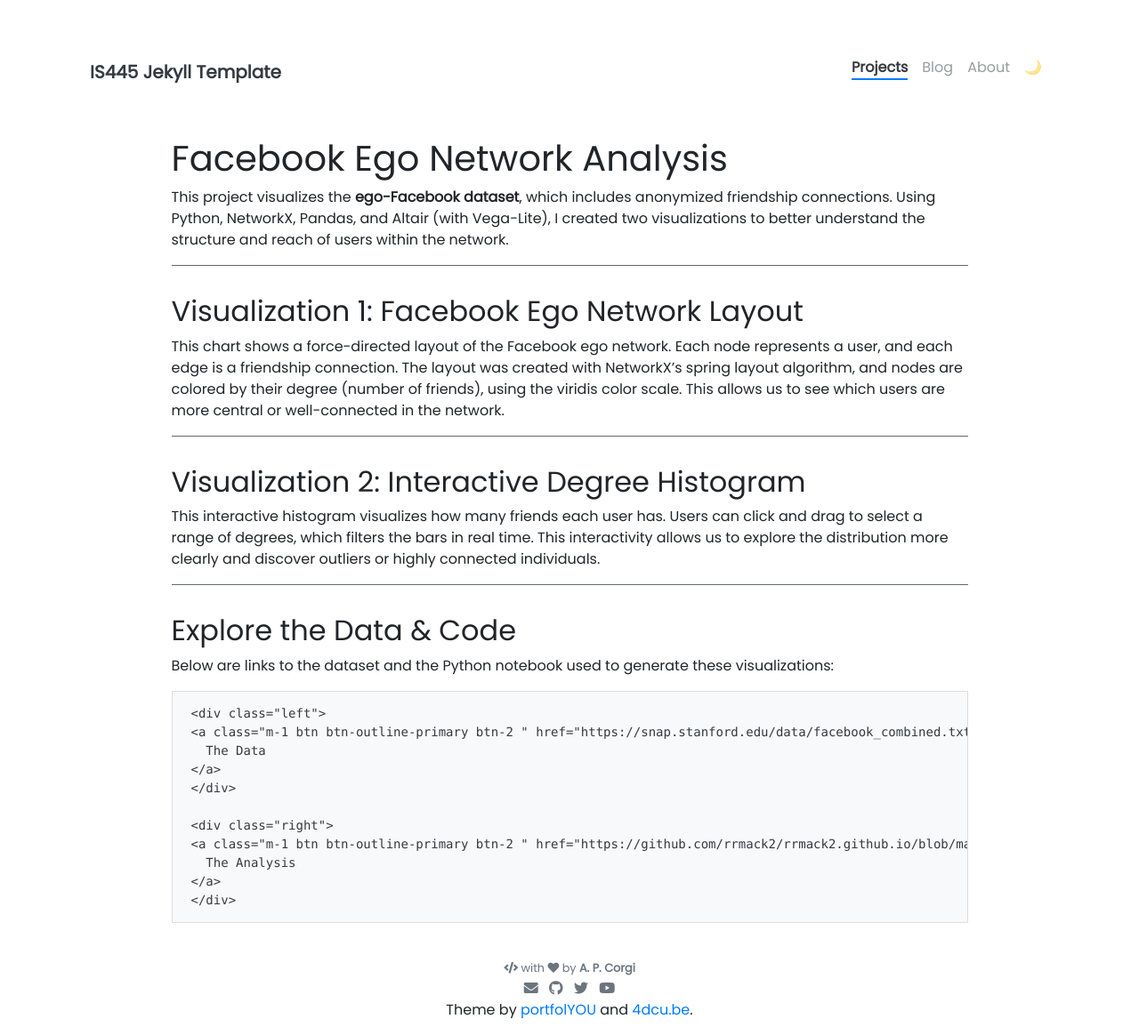
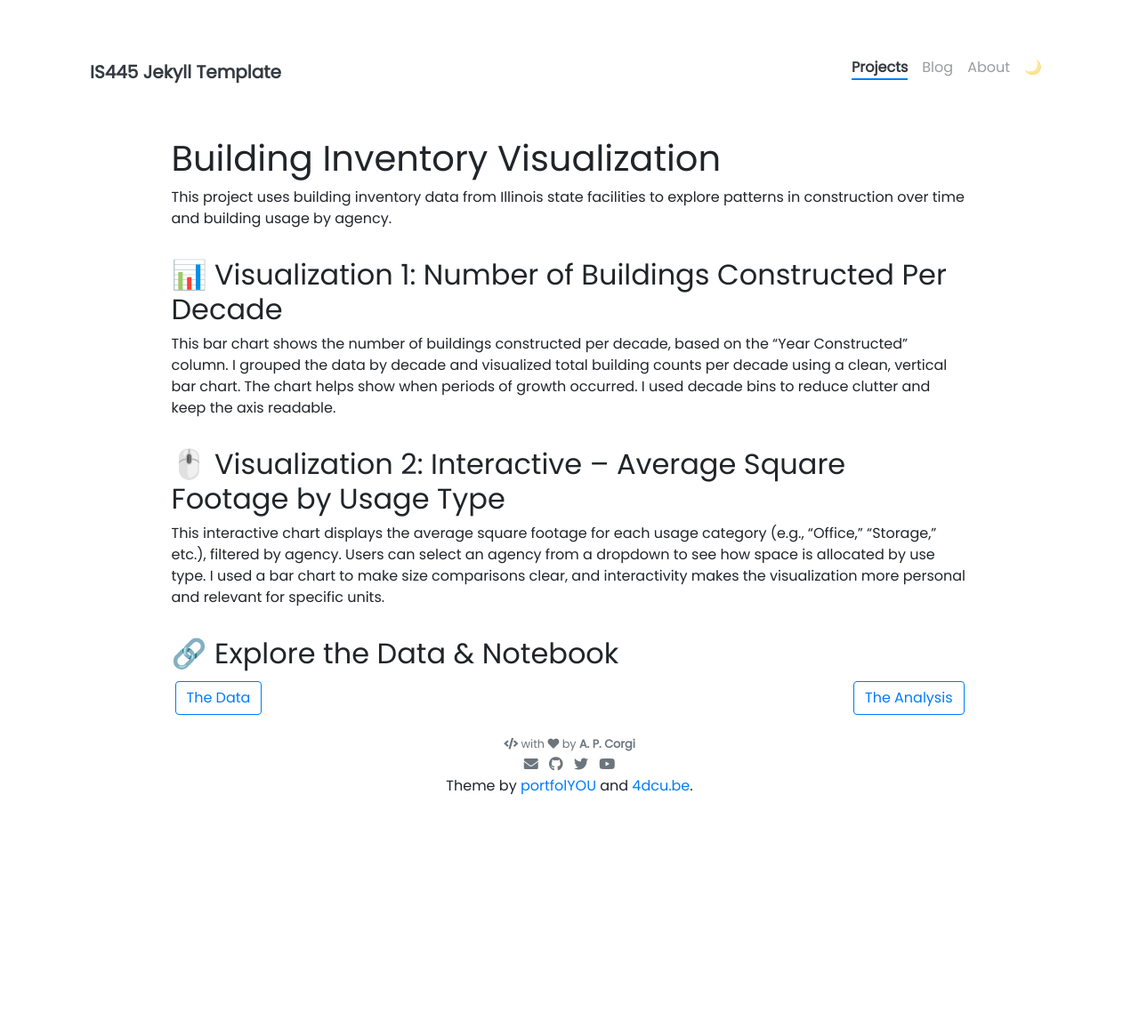
Before and after one commit to rrmack2/rrmack2.github.io, a Jekyll site: the page built from _projects/Jekyl_Webpage.md, in a window 1280 px wide. Shown: the whole page at 89% size. Built offline with Jekyll 4.4.1, drawn with Linux system fonts in a browser that asks for light colours; nearby versions of some CDN libraries; after the commit the page ends 912 px from its top, so only the background shows below that.

Commit message:
Update Jekyl_Webpage.md

````diff
--- a/_projects/Jekyl_Webpage.md
+++ b/_projects/Jekyl_Webpage.md
@@ -1,8 +1,8 @@
 ---
-name: Facebook Ego Network Analysis
+name: Building Inventory Analysis
 tools: [Python, Altair, Vega-Lite]
-image: assets/pngs/facebook_network.png
-description: An interactive data visualization project exploring Facebook friendships using Altair and Vega-Lite.
+image: assets/pngs/buildings_chart.png  # <- if you have a screenshot
+description: A data visualization project using building inventory data from the University of Illinois system.
 custom_js:
   - vega.min
   - vega-lite.min
@@ -10,34 +10,24 @@ custom_js:
   - justcharts
 ---
 
-# Facebook Ego Network Analysis
+# Building Inventory Visualization
 
-This project visualizes the **ego-Facebook dataset**, which includes anonymized friendship connections. Using Python, NetworkX, Pandas, and Altair (with Vega-Lite), I created two visualizations to better understand the structure and reach of users within the network.
+This project uses building inventory data from Illinois state facilities to explore patterns in construction over time and building usage by agency.
 
----
+## 📊 Visualization 1: Number of Buildings Constructed Per Decade
 
-## Visualization 1: Facebook Ego Network Layout
+This bar chart shows the number of buildings constructed per decade, based on the “Year Constructed” column. I grouped the data by decade and visualized total building counts per decade using a clean, vertical bar chart. The chart helps show when periods of growth occurred. I used decade bins to reduce clutter and keep the axis readable.
 
-This chart shows a force-directed layout of the Facebook ego network. Each node represents a user, and each edge is a friendship connection. The layout was created with NetworkX’s spring layout algorithm, and nodes are colored by their degree (number of friends), using the viridis color scale. This allows us to see which users are more central or well-connected in the network.
+## 🖱️ Visualization 2: Interactive – Average Square Footage by Usage Type
 
----
+This interactive chart displays the average square footage for each usage category (e.g., “Office,” “Storage,” etc.), filtered by agency. Users can select an agency from a dropdown to see how space is allocated by use type. I used a bar chart to make size comparisons clear, and interactivity makes the visualization more personal and relevant for specific units.
 
-## Visualization 2: Interactive Degree Histogram
+## 🔗 Explore the Data & Notebook
 
-This interactive histogram visualizes how many friends each user has. Users can click and drag to select a range of degrees, which filters the bars in real time. This interactivity allows us to explore the distribution more clearly and discover outliers or highly connected individuals.
-
----
-
-## Explore the Data & Code
-
-Below are links to the dataset and the Python notebook used to generate these visualizations:
-
-```
 <div class="left">
-{% include elements/button.html link="https://snap.stanford.edu/data/facebook_combined.txt" text="The Data" %}
+{% include elements/button.html link="https://raw.githubusercontent.com/rrmack2/rrmack2.github.io/main/building_inventory.csv" text="The Data" %}
 </div>
 
 <div class="right">
-{% include elements/button.html link="https://github.com/rrmack2/rrmack2.github.io/blob/main/facebook_analysis.ipynb" text="The Analysis" %}
+{% include elements/button.html link="https://github.com/rrmack2/rrmack2.github.io/blob/main/building_inventory_analysis.ipynb" text="The Analysis" %}
 </div>
-```
````
